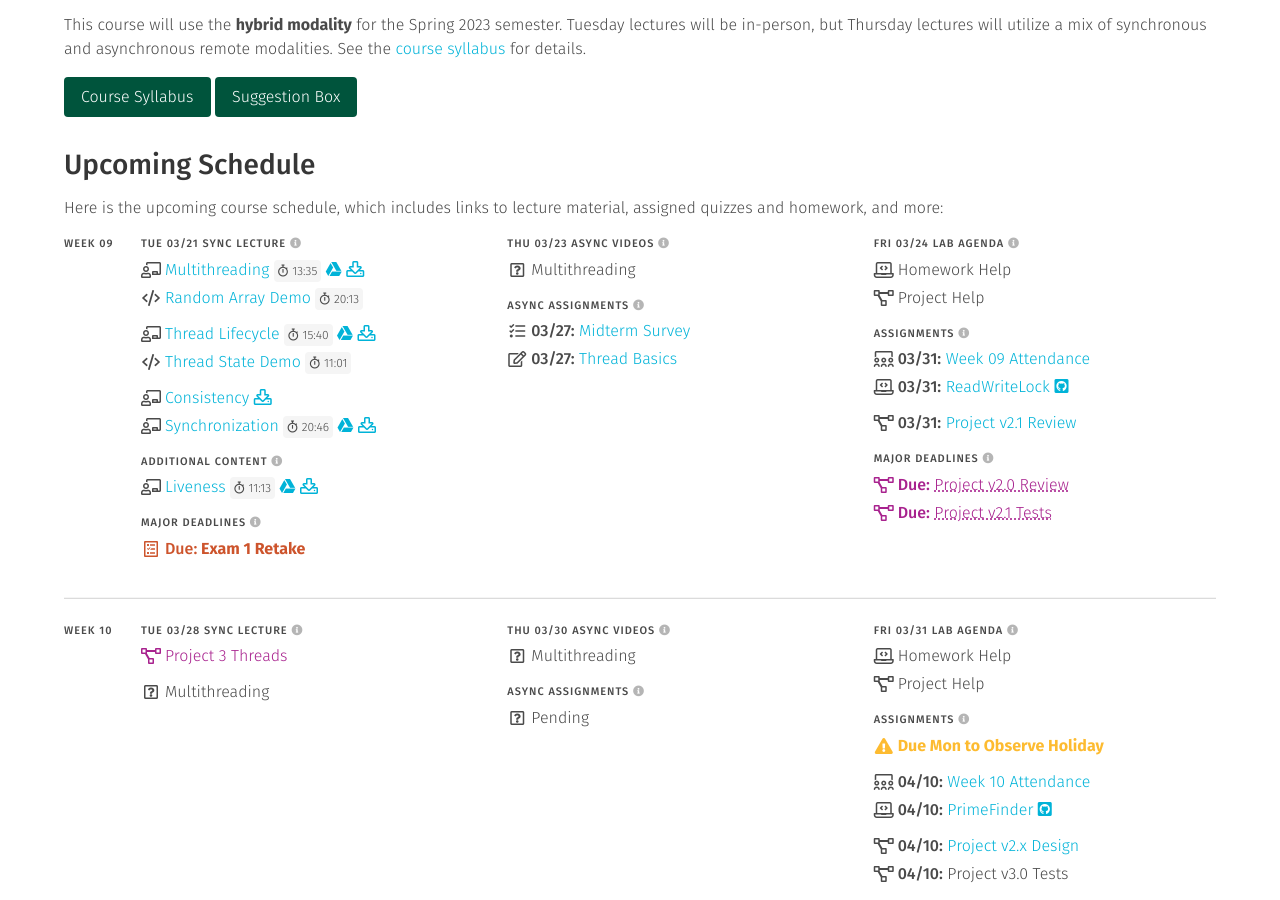
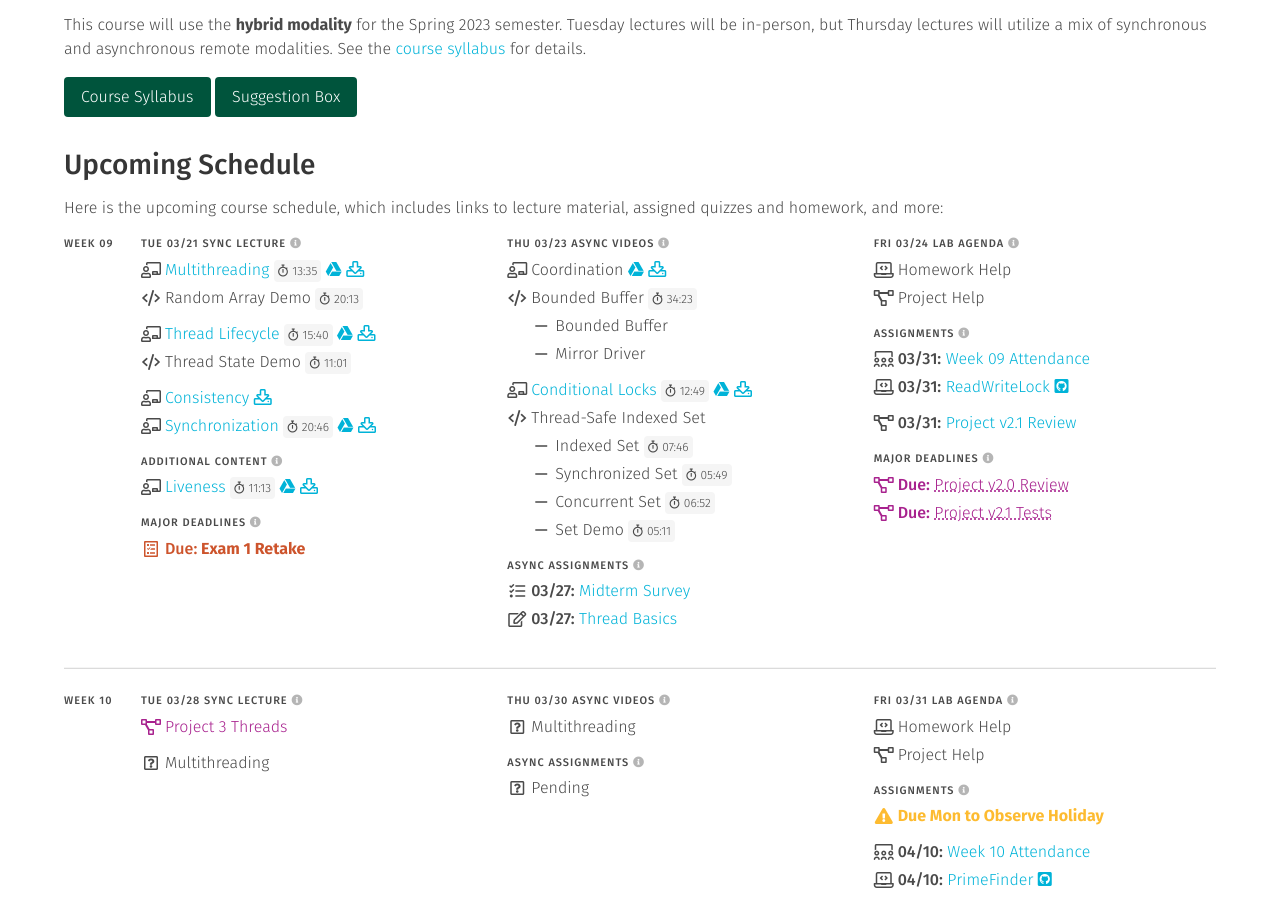
Before and after one commit to usf-cs272-spring2023/usf-cs272-spring2023.github.io, a Jekyll site: the page built from index.md, in a window 1280 px wide and 900 px high, scrolled down 437 px. Built offline with Jekyll 4.4.1, drawn with Linux system fonts in a browser that asks for light colours.

Commit message:
Filling out week 9 agenda

```diff
--- a/_data/code.yml
+++ b/_data/code.yml
@@ -199,7 +199,7 @@ randomarray:
   text: 'Random Array Demo'
   tags: ['threads']
   time: '20:13'
-  href: 'https://usfca.hosted.panopto.com/Panopto/Pages/Viewer.aspx?id=c99e4e92-d495-424b-a6d5-afca015f0331'
+  # href: 'https://usfca.hosted.panopto.com/Panopto/Pages/Viewer.aspx?id=c99e4e92-d495-424b-a6d5-afca015f0331'
   # repo:
 
 threadstate:
@@ -207,5 +207,40 @@ threadstate:
   text: 'Thread State Demo'
   tags: ['threads']
   time: '11:01'
-  href: 'https://usfca.hosted.panopto.com/Panopto/Pages/Viewer.aspx?id=89d6b47d-67fa-4de7-b1a5-afca015f03db'
+  # href: 'https://usfca.hosted.panopto.com/Panopto/Pages/Viewer.aspx?id=89d6b47d-67fa-4de7-b1a5-afca015f03db'
   # repo:
+
+boundedbuffer:
+  <<: *default
+  text: 'Bounded Buffer'
+  tags: ['threads']
+  time: '34:23'
+  # href: 'https://usfca.hosted.panopto.com/Panopto/Pages/Viewer.aspx?id=996f2e8b-da25-4d59-bf0e-afca0169fcbc'
+
+indexedset:
+  <<: *default
+  text: 'Indexed Set'
+  tags: ['threads']
+  time: '07:46'
+  # href: 'https://usfca.hosted.panopto.com/Panopto/Pages/Viewer.aspx?id=61b90982-9bf2-49de-a05e-afca0169fa95'
+
+synchronizedset:
+  <<: *default
+  text: 'Synchronized Set'
+  tags: ['threads']
+  time: '05:49'
+  # href: 'https://usfca.hosted.panopto.com/Panopto/Pages/Viewer.aspx?id=eeabbc9b-ac4f-4fbe-9b28-afca0169fb0f'
+
+concurrentset:
+  <<: *default
+  text: 'Concurrent Set'
+  tags: ['threads']
+  time: '06:52'
+  # href: 'https://usfca.hosted.panopto.com/Panopto/Pages/Viewer.aspx?id=42aee162-ec18-4c50-b66c-afca0169fb2b'
+
+setdemo:
+  <<: *default
+  text: 'Set Demo'
+  tags: ['threads']
+  time: '05:11'
+  # href: 'https://usfca.hosted.panopto.com/Panopto/Pages/Viewer.aspx?id=d3f81ee7-c5d9-488c-8441-afca0169fb89'
--- a/_data/schedule.yml
+++ b/_data/schedule.yml
@@ -932,7 +932,50 @@ weeks:
         rows:
           - <<: *videos
             items:
-              - text: 'Multithreading'
+              # - file: 'lectures'
+              #   name: 'synchronization'
+              #   type: 'pb-2'
+
+              - file: 'lectures'
+                name: 'coordination'
+
+              - file: 'code'
+                name: 'boundedbuffer'
+
+              - text: 'Bounded Buffer'
+                icon: 'indented'
+                type: 'push'
+
+              - text: 'Mirror Driver'
+                icon: 'indented'
+                type: 'push'
+
+              - file: 'lectures'
+                name: 'locks'
+                type: 'pt-2'
+
+              - text: 'Thread-Safe Indexed Set'
+                icon: 'code'
+
+              - file: 'code'
+                name: 'indexedset'
+                icon: 'indented'
+                type: 'push'
+
+              - file: 'code'
+                name: 'synchronizedset'
+                icon: 'indented'
+                type: 'push'
+
+              - file: 'code'
+                name: 'concurrentset'
+                icon: 'indented'
+                type: 'push'
+
+              - file: 'code'
+                name: 'setdemo'
+                icon: 'indented'
+                type: 'push'
 
           - <<: *participation
             items:
```
